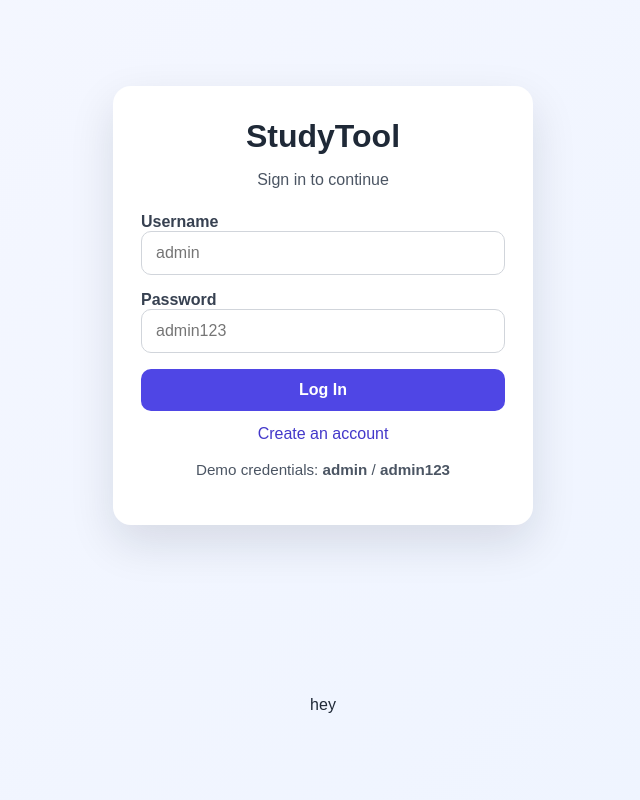
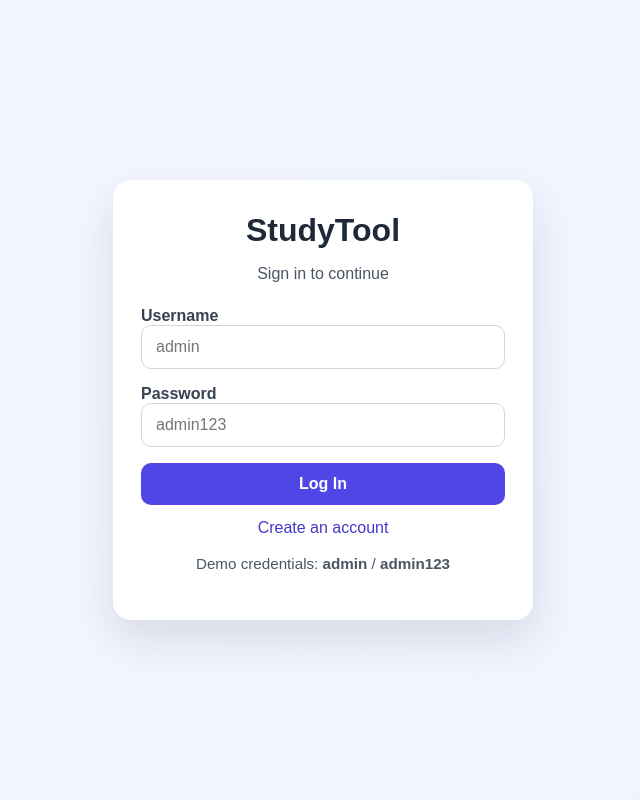
Before and after one commit to rahejaarya/Complete-Study-Tool, a Flask app: page /login in a window 1280 px wide. Shown: the whole page, without its empty margins (317-957 px from the left). Run offline with Flask 3, Linux system fonts and the light colour scheme.

Commit message:
Fix HTML closing tag and remove extraneous text

```diff
--- a/templates/login.html
+++ b/templates/login.html
@@ -111,4 +111,3 @@
     </div>
 </body>
 </html>
-hey
```
